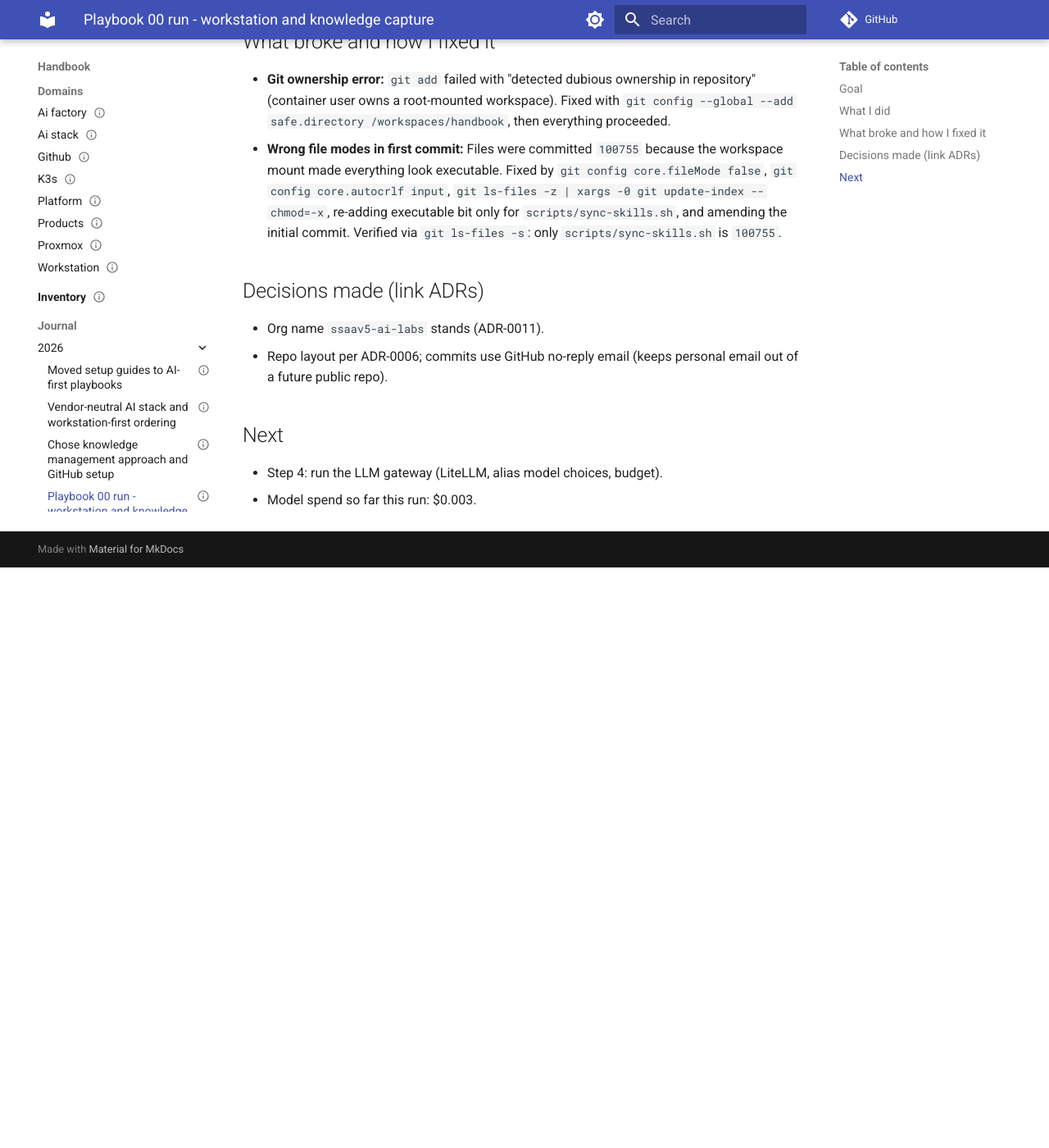
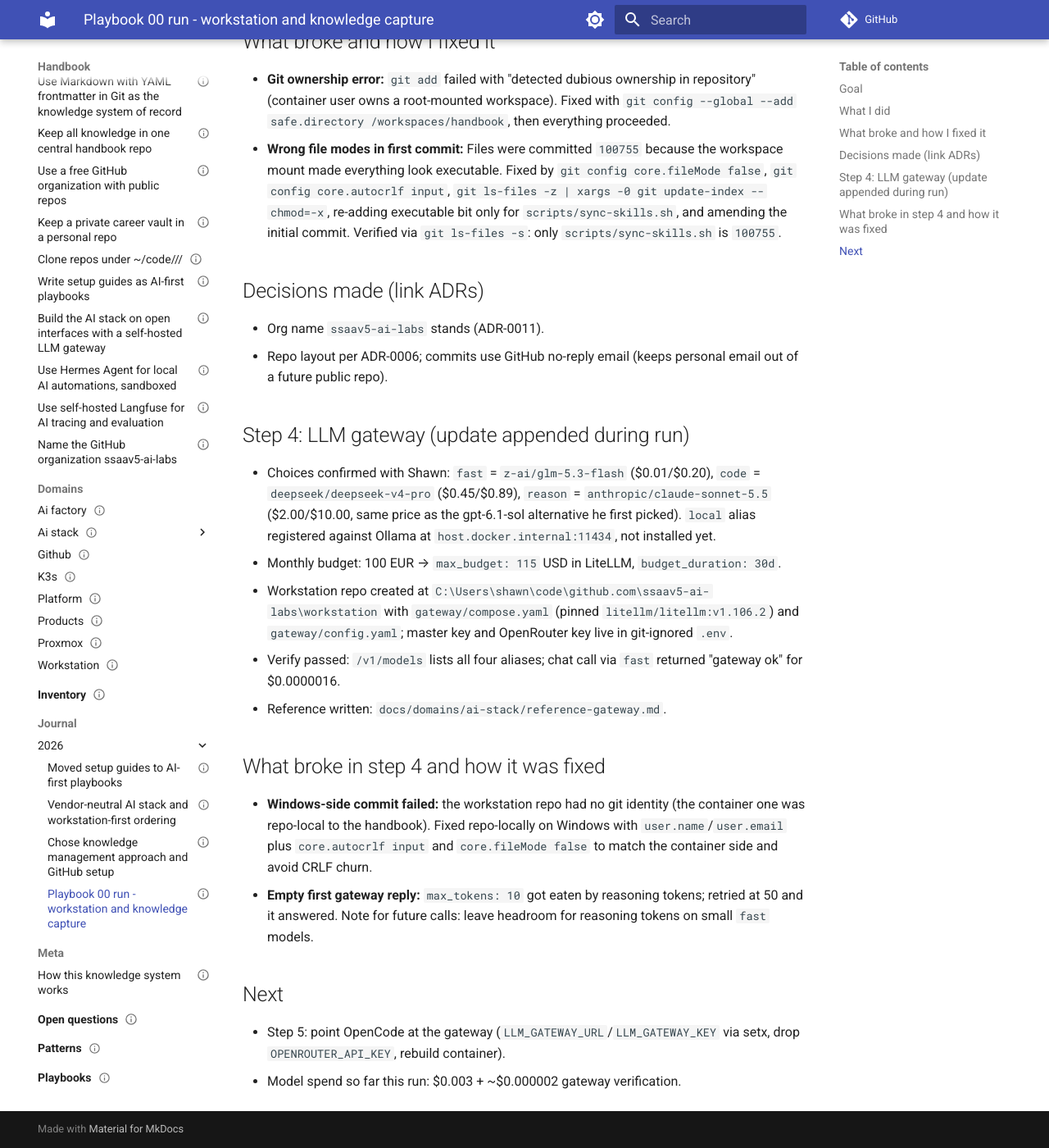
Before and after one commit to ssaav5-ai-labs/handbook, an MkDocs documentation site: the page built from docs/journal/2026/2026-10-22-playbook-00.md, in a window 1280 px wide and 1400 px high, scrolled down 708 px. Shown: the whole window at 82% size. Built offline with MkDocs 1.6.1 and Material for MkDocs 9.7.7, drawn with Linux system fonts in a browser that asks for light colours; comment, search, counter and statistics services are not loaded; before the commit the page ends 1399 px from its top, so only the background shows below that; some of the changed text lies outside the part shown.

Commit message:
Journal step 4 + LLM gateway reference

```diff
--- /dev/null
+++ b/docs/domains/ai-stack/reference-gateway.md
@@ -0,0 +1,52 @@
+---
+type: reference
+title: LLM gateway reference
+description: The one endpoint every tool calls - LiteLLM proxy with model aliases in front of OpenRouter, budgets, and key handling.
+domain: ai-stack
+tags: [litellm, openrouter, gateway, aliases, budget]
+status: active
+visibility: public
+reuse: portable
+created: 2026-10-22
+updated: 2026-10-22
+related: [index.md, ../../decisions/0008-vendor-neutral-ai-stack.md]
+blog: none
+---
+
+# LLM gateway reference
+
+One endpoint for every agent and harness: a LiteLLM proxy container in front of OpenRouter (ADR-0008). Tools never see vendor model IDs - only aliases.
+
+## Endpoint and keys
+
+| What | Value |
+|---|---|
+| URL from Windows | `http://localhost:4000` |
+| URL from containers | `http://host.docker.internal:4000` (env `LLM_GATEWAY_URL`) |
+| Auth | `Authorization: Bearer $LITELLM_MASTER_KEY` (env `LLM_GATEWAY_KEY` in containers) |
+| Upstream key | `OPENROUTER_API_KEY`, only inside the gateway's `.env` |
+| Source of truth | `...\github.com\ssaav5-ai-labs\workstation\gateway\` (compose.yaml + config.yaml) |
+
+The master key is generated once with a random 32-byte hex value and kept in `gateway/.env` (git-ignored). Container-side env vars (`LLM_GATEWAY_URL`, `LLM_GATEWAY_KEY`) are set with `setx` on the Windows side so every new workspace inherits them.
+
+## Aliases (chosen 2026-10-22)
+
+| Alias | Model | Price per Mtok in/out | Role |
+|---|---|---|---|
+| `fast` | `z-ai/glm-5.3-flash` | $0.01 / $0.20 | Summaries, journaling, classification |
+| `code` | `deepseek/deepseek-v4-pro` | $0.45 / $0.89 | Strong, cost-competitive coding; agent default |
+| `reason` | `anthropic/claude-sonnet-5.5` | $2.00 / $10.00 | Frontier planning/review, sparing use |
+| `local` | Ollama at `host.docker.internal:11434` | free | Offline/private work (Ollama not installed yet) |
+
+Prices are OpenRouter list prices at time of choice; re-check before swapping.
+
+## Budget
+
+`max_budget: 115` USD with `budget_duration: 30d` in `config.yaml` (~100 EUR/month, matching the monthly limit on the OpenRouter key). Per-key budgets for individual harnesses can be added later via LiteLLM virtual keys.
+
+## Operations
+
+- Image is pinned (`litellm/litellm:v1.106.2`); update deliberately, it holds every key.
+- `docker compose -f ...\workstation\gateway\compose.yaml --project-directory ...\workstation\gateway up -d` from PowerShell.
+- Sanity check: `curl $LLM_GATEWAY_URL/v1/models` with the bearer key must list all four aliases.
+- Small reasoning models can burn max_tokens on reasoning; give chat calls token headroom.
--- a/docs/journal/2026/2026-10-22-playbook-00.md
+++ b/docs/journal/2026/2026-10-22-playbook-00.md
@@ -12,7 +12,7 @@ reuse: lab-specific
 blog: none
 ---
 
-# 2026-10-22: Playbook 00 - workstation and knowledge capture
+# 2026-10-22: Playbook 00 - workstation and knowledge capture (in progress)
 
 ## Goal
 Run `playbooks/00-workstation-knowledge` to set up the workstation and start capturing knowledge from day one.
@@ -30,6 +30,17 @@ Run `playbooks/00-workstation-knowledge` to set up the workstation and start cap
 - Org name `ssaav5-ai-labs` stands (ADR-0011).
 - Repo layout per ADR-0006; commits use GitHub no-reply email (keeps personal email out of a future public repo).
 
+## Step 4: LLM gateway (update appended during run)
+- Choices confirmed with Shawn: `fast` = `z-ai/glm-5.3-flash` ($0.01/$0.20), `code` = `deepseek/deepseek-v4-pro` ($0.45/$0.89), `reason` = `anthropic/claude-sonnet-5.5` ($2.00/$10.00, same price as the gpt-6.1-sol alternative he first picked). `local` alias registered against Ollama at `host.docker.internal:11434`, not installed yet.
+- Monthly budget: 100 EUR → `max_budget: 115` USD in LiteLLM, `budget_duration: 30d`.
+- Workstation repo created at `C:\Users\shawn\code\github.com\ssaav5-ai-labs\workstation` with `gateway/compose.yaml` (pinned `litellm/litellm:v1.106.2`) and `gateway/config.yaml`; master key and OpenRouter key live in git-ignored `.env`.
+- Verify passed: `/v1/models` lists all four aliases; chat call via `fast` returned "gateway ok" for $0.0000016.
+- Reference written: `docs/domains/ai-stack/reference-gateway.md`.
+
+## What broke in step 4 and how it was fixed
+- **Windows-side commit failed:** the workstation repo had no git identity (the container one was repo-local to the handbook). Fixed repo-locally on Windows with `user.name`/`user.email` plus `core.autocrlf input` and `core.fileMode false` to match the container side and avoid CRLF churn.
+- **Empty first gateway reply:** `max_tokens: 10` got eaten by reasoning tokens; retried at 50 and it answered. Note for future calls: leave headroom for reasoning tokens on small `fast` models.
+
 ## Next
-- Step 4: run the LLM gateway (LiteLLM, alias model choices, budget).
-- Model spend so far this run: $0.003.
+- Step 5: point OpenCode at the gateway (`LLM_GATEWAY_URL`/`LLM_GATEWAY_KEY` via setx, drop `OPENROUTER_API_KEY`, rebuild container).
+- Model spend so far this run: $0.003 + ~$0.000002 gateway verification.
```
Also changed, not shown: 1 other file.
